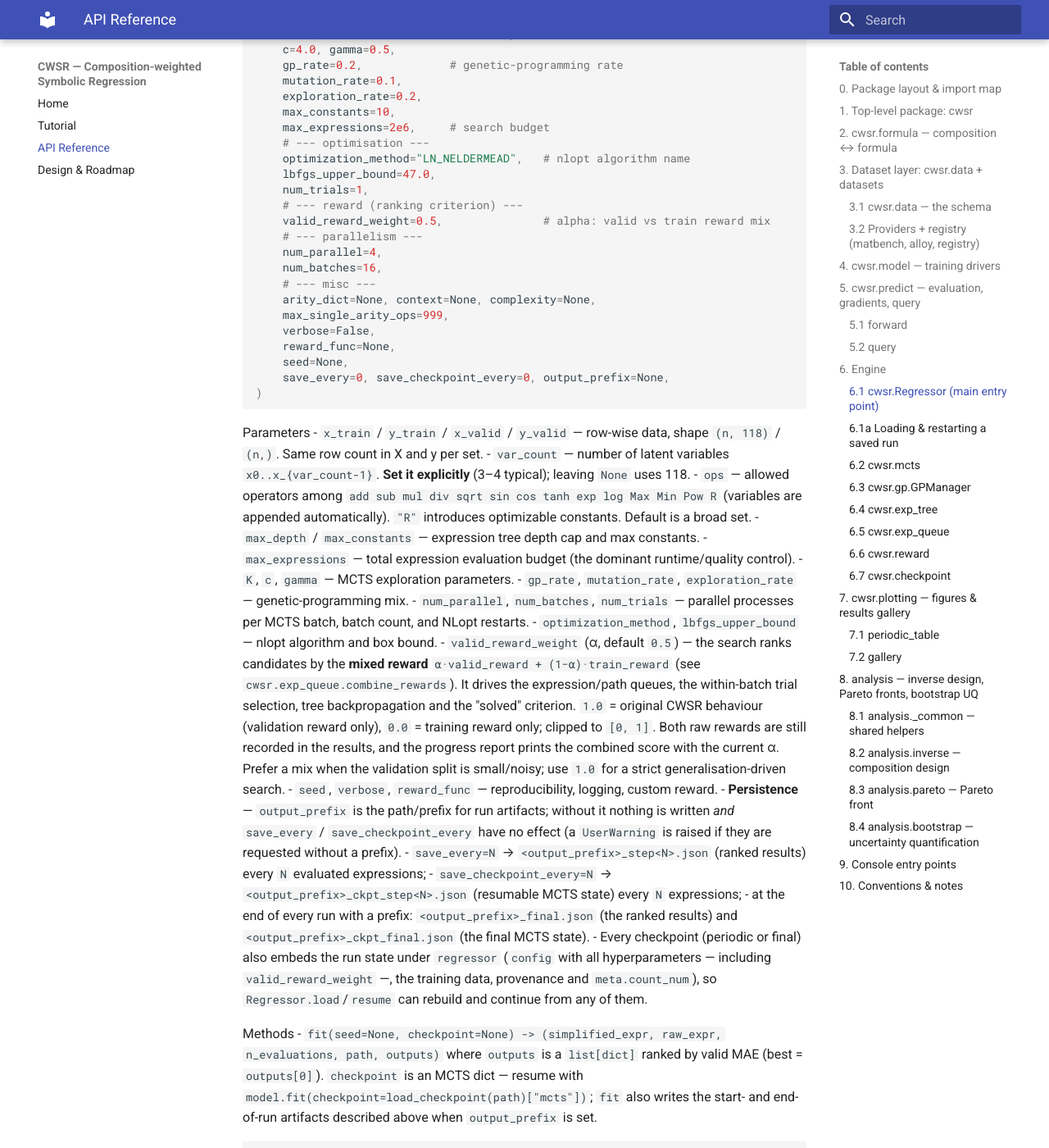
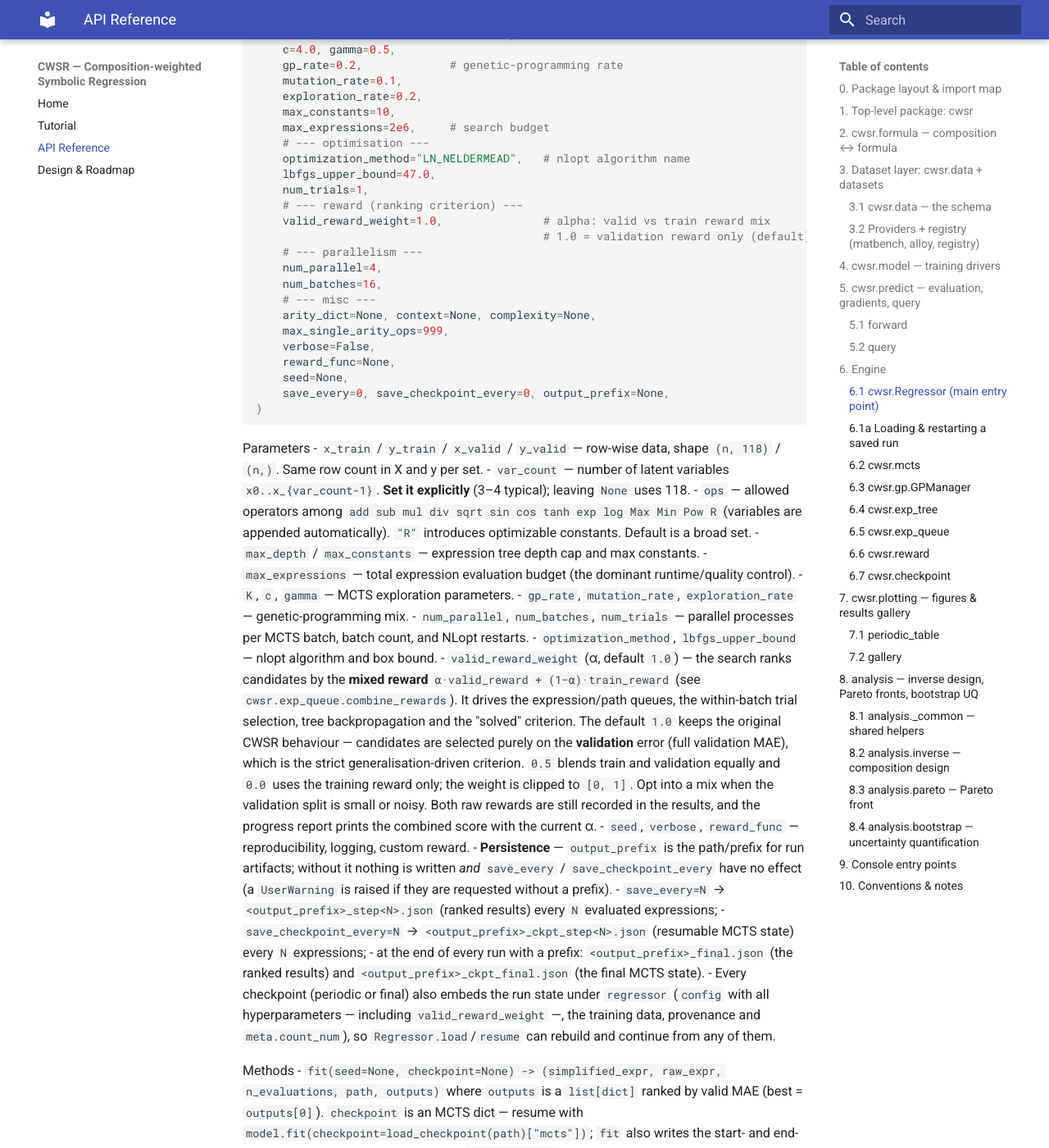
Before and after one commit to yangh618/Composition-weighted-SR, an MkDocs documentation site: the page built from docs/reference.md, in a window 1280 px wide and 1400 px high, scrolled down 5921 px. Shown: the whole window at 82% size. Built offline with MkDocs 1.6.1 and Material for MkDocs 9.7.7, drawn with Linux system fonts in a browser that asks for light colours.

Commit message:
default(reward): rank by the full validation reward (alpha = 1.0)
The train/valid mixing added in f9601e4 shipped with alpha = 0.5 (equal blend)
as the default. The project's criterion is the validation error, so the default is
now full validation again:

    Regressor(...)                              # alpha = 1.0 -> validation only
    Regressor(..., valid_reward_weight=0.5)     # opt-in: equal train/valid blend
    Regressor(..., valid_reward_weight=0.0)     # opt-in: training reward only

* cwsr.regressor no longer defines its own copy of the constant; it re-exports
  DEFAULT_VALID_REWARD_WEIGHT from cwsr.exp_queue (which was always 1.0), so
  there is a single source of truth for the default. MCTS and Exp_Queue already
  defaulted to 1.0, so the whole stack now agrees.
* Docs and the constructor docstring state the default as 1.0 (full validation
  MAE) and describe 0.5/0.0 as explicit opt-ins for small or noisy validation
  splits.
* Tests: test_default_ranks_by_the_validation_reward_alone replaces the old
  "default is an equal mix" assertion (it also pins that the blend is opt-in and
  that score(train, valid) == valid at the default), the warm-start scoring test
  now checks alpha in {1.0, 0.5, 0.0} explicitly, and
  test_regressor_restart.py keeps the criterion-agnostic invariant instead of
  asserting a mixed value.

Verified end-to-end with the tutorial-sized alloy_density run: with no
valid_reward_weight the model reports alpha = 1.0 and reproduces the original
pre-feature result exactly (rank 1: train/valid MAE 0.2077/0.2328).

Full suite: 278 passed, 1 xfailed.

```diff
--- a/docs/reference.md
+++ b/docs/reference.md
@@ -278,7 +278,8 @@ model = Regressor(
     lbfgs_upper_bound=47.0,
     num_trials=1,
     # --- reward (ranking criterion) ---
-    valid_reward_weight=0.5,               # alpha: valid vs train reward mix
+    valid_reward_weight=1.0,               # alpha: valid vs train reward mix
+                                           # 1.0 = validation reward only (default)
     # --- parallelism ---
     num_parallel=4,
     num_batches=16,
@@ -308,15 +309,17 @@ Parameters
 - `num_parallel`, `num_batches`, `num_trials` — parallel processes per MCTS
   batch, batch count, and NLopt restarts.
 - `optimization_method`, `lbfgs_upper_bound` — nlopt algorithm and box bound.
-- `valid_reward_weight` (α, default `0.5`) — the search ranks candidates by the
+- `valid_reward_weight` (α, default `1.0`) — the search ranks candidates by the
   **mixed reward** `α·valid_reward + (1−α)·train_reward` (see
   `cwsr.exp_queue.combine_rewards`). It drives the expression/path queues, the
   within-batch trial selection, tree backpropagation and the "solved" criterion.
-  `1.0` = original CWSR behaviour (validation reward only), `0.0` = training
-  reward only; clipped to `[0, 1]`. Both raw rewards are still recorded in the
-  results, and the progress report prints the combined score with the current α.
-  Prefer a mix when the validation split is small/noisy; use `1.0` for a strict
-  generalisation-driven search.
+  The default `1.0` keeps the original CWSR behaviour — candidates are selected
+  purely on the **validation** error (full validation MAE), which is the strict
+  generalisation-driven criterion. `0.5` blends train and validation equally and
+  `0.0` uses the training reward only; the weight is clipped to `[0, 1]`. Opt into
+  a mix when the validation split is small or noisy. Both raw rewards are still
+  recorded in the results, and the progress report prints the combined score with
+  the current α.
 - `seed`, `verbose`, `reward_func` — reproducibility, logging, custom reward.
 - **Persistence** — `output_prefix` is the path/prefix for run artifacts; without
   it nothing is written *and* `save_every` / `save_checkpoint_every` have no effect
```
Also changed, not shown: docs/tutorial.md (+6 -6 lines), 3 other files.
